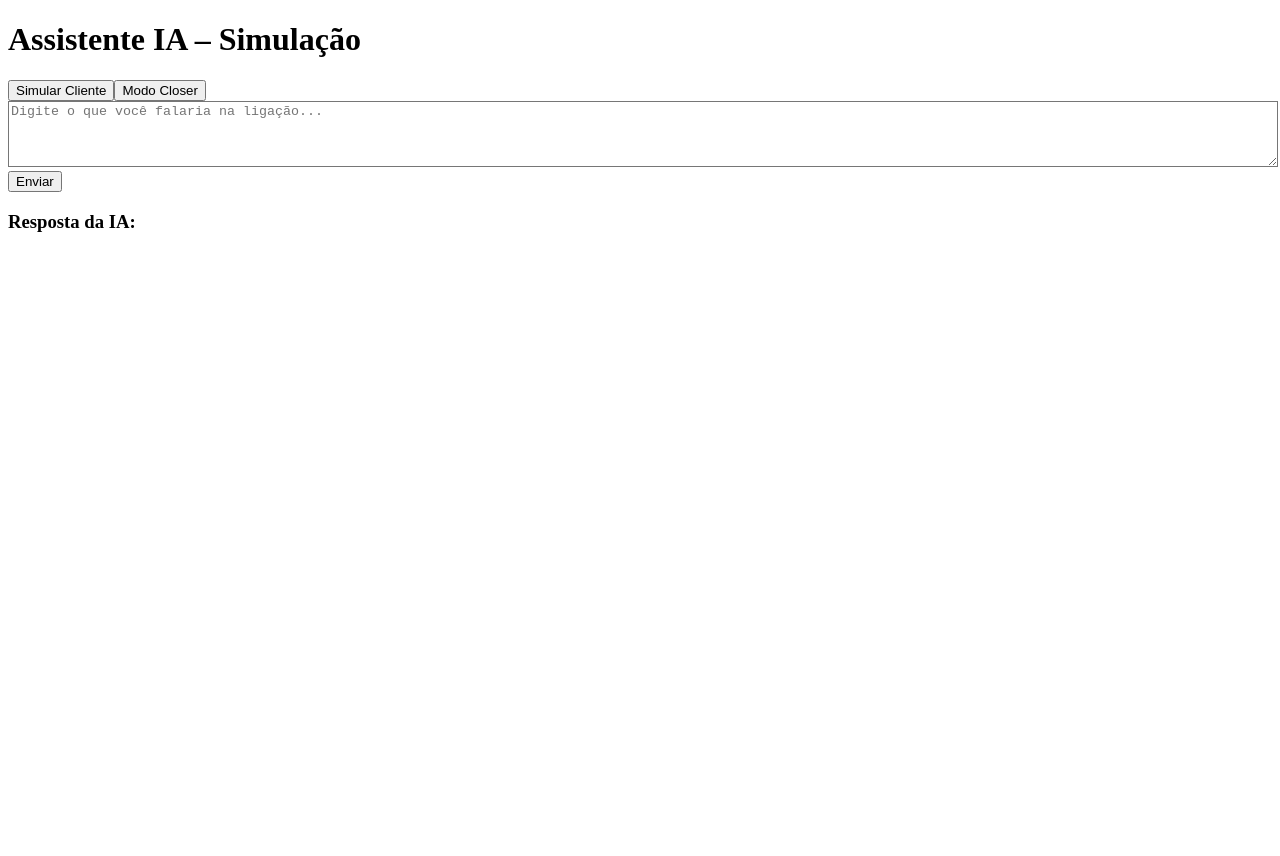
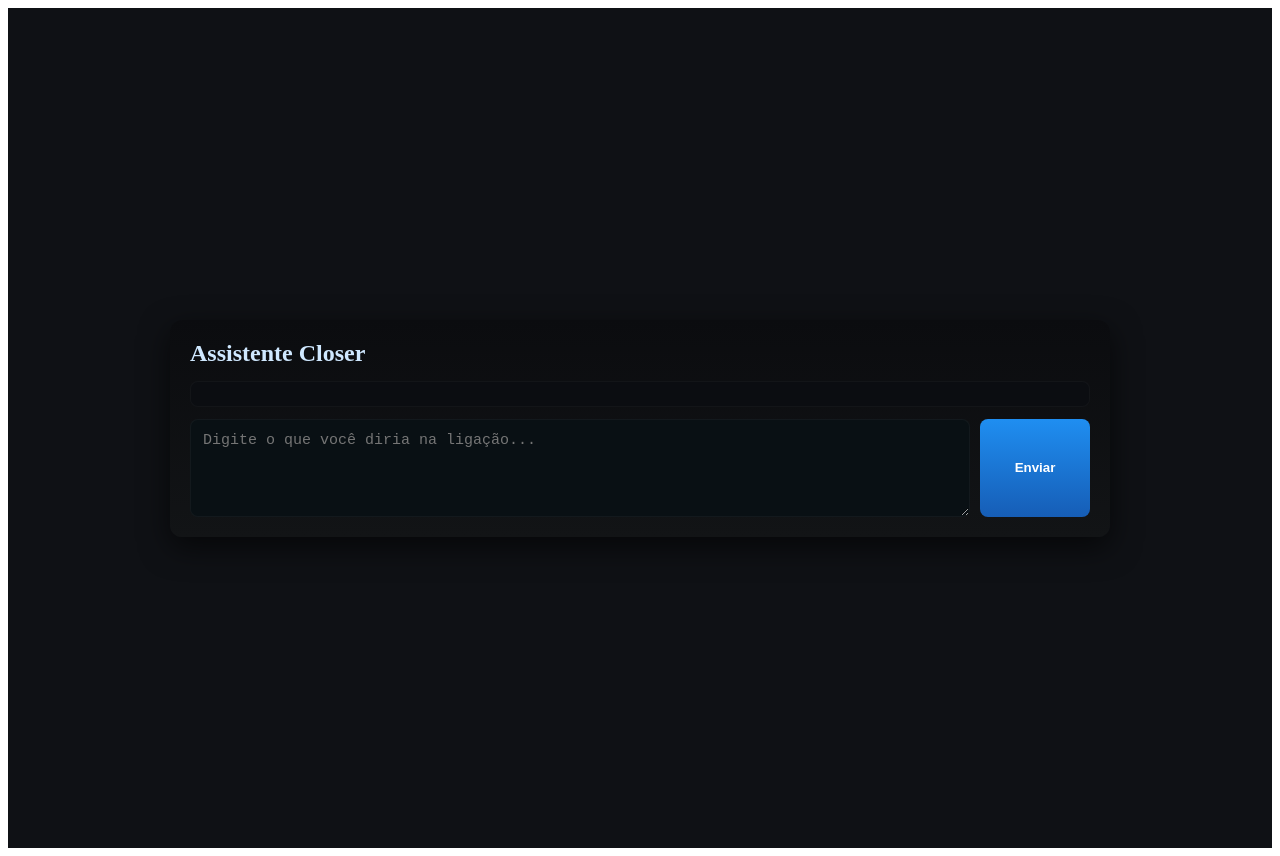
Before and after one commit to alecksander-sena/pwa-closer-assistant, a React (Vite) app: page / in a window 1280 px wide. Before the commit the page ends 800 px from the top, so only its background shows below. Built offline with nearby package versions, Linux system fonts and the light colour scheme; no server answers.

Commit message:
Ajustando App.tsx e .env e criando server/.env

```diff
--- a/src/App.tsx
+++ b/src/App.tsx
@@ -1,64 +1,8 @@
 // src/App.tsx
-import { useState } from "react";
-import type { IAResponse } from "./services/ia";
-import { enviarMensagemComMeta, enviarSimulacaoCliente } from "./services/ia";
+import AIChat from "./AIChat";
 
 function App() {
-  const [mensagem, setMensagem] = useState("");
-  const [resposta, setResposta] = useState<IAResponse | null>(null);
-  const [modo, setModo] = useState<"simular" | "closer">("simular");
-  const [loading, setLoading] = useState(false);
-
-  async function handleEnviar() {
-    if (!mensagem.trim()) return;
-    setLoading(true);
-    setResposta(null);
-
-    try {
-      let r: IAResponse;
-      if (modo === "simular") {
-        r = await enviarSimulacaoCliente(mensagem);
-      } else {
-        r = await enviarMensagemComMeta(mensagem);
-      }
-      setResposta(r);
-    } catch (err) {
-      console.error("App handleEnviar error:", err);
-      setResposta({ text: "Erro ao conectar com a IA.", step: "error", suggestion: "" });
-    } finally {
-      setLoading(false);
-    }
-  }
-
-  const textoFinal = resposta ? resposta.text : loading ? "Carregando..." : "";
-
-  return (
-    <div className="p-8 max-w-3xl mx-auto">
-      <h1 className="text-2xl font-bold mb-4">Assistente IA – Simulação</h1>
-
-      <div className="flex gap-4 mb-4">
-        <button onClick={() => setModo("simular")} className={modo === "simular" ? "bg-blue-600 text-white px-4 py-2 rounded" : "bg-gray-200 px-4 py-2 rounded"}>Simular Cliente</button>
-        <button onClick={() => setModo("closer")} className={modo === "closer" ? "bg-green-600 text-white px-4 py-2 rounded" : "bg-gray-200 px-4 py-2 rounded"}>Modo Closer</button>
-      </div>
-
-      <textarea
-        value={mensagem}
-        onChange={(e) => setMensagem(e.target.value)}
-        placeholder="Digite o que você falaria na ligação..."
-        rows={4}
-        className="w-full p-3 border rounded"
-      />
-
-      <button onClick={handleEnviar} disabled={loading} className="mt-3 bg-blue-600 text-white px-4 py-2 rounded">
-        {loading ? "Carregando..." : "Enviar"}
-      </button>
-
-      <h3 className="mt-6 font-semibold">Resposta da IA:</h3>
-      <div className="p-4 bg-gray-50 rounded mt-2 min-h-[120px] whitespace-pre-wrap">
-        {textoFinal}
-      </div>
-    </div>
-  );
+  return <AIChat />;
 }
 
 export default App;
```
Also changed, not shown: 2 other files (tests, documents, lock files or other folders).
